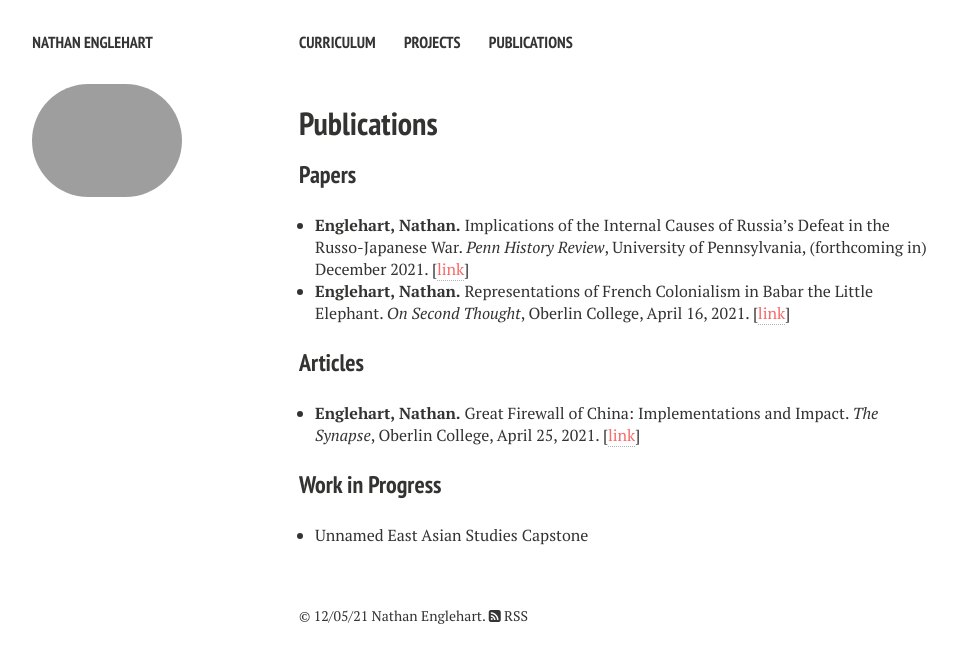
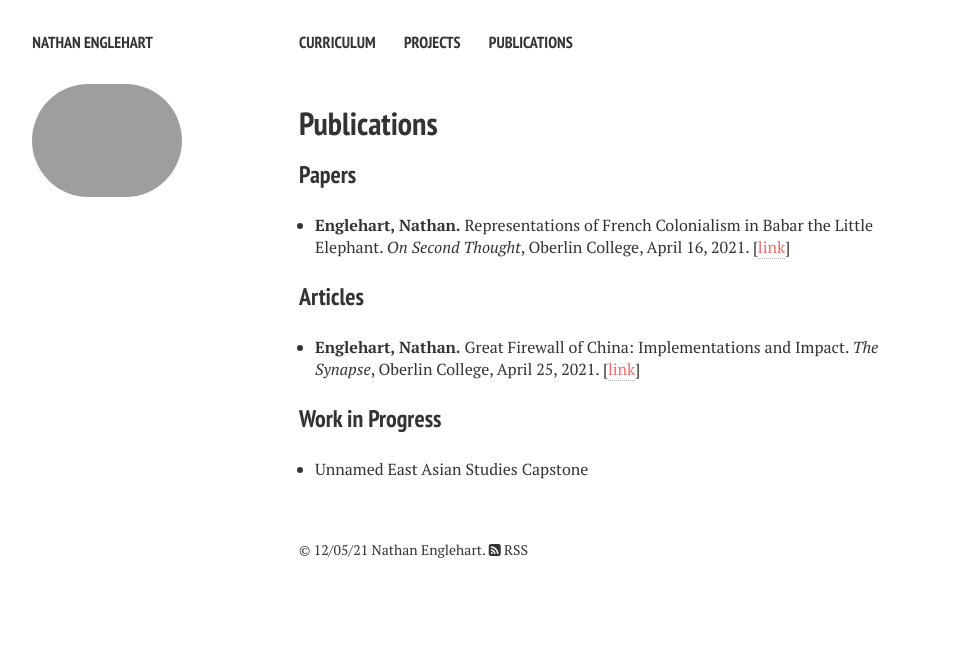
Before and after one commit to nathanenglehart/nathanenglehart.github.io, a Jekyll site: the page built from publications.md, in a window 1280 px wide. Shown: the top 663 px of the page, without its empty margins (21-978 px from the left). Built offline with Jekyll 4.4.1, drawn with Linux system fonts in a browser that asks for light colours; nearby versions of some CDN libraries.

Commit message:
Update publications.html

```diff
--- a/_layouts/publications.html
+++ b/_layouts/publications.html
@@ -83,7 +83,7 @@
 	<h1>Publications</h1>
 	<h3>Papers</h3>
 	<ul style="padding-left: 1em !important;">
-		<li><b>Englehart, Nathan.</b> Implications of the Internal Causes of Russia’s Defeat in the Russo-Japanese War. <i>Penn History Review</i>, University of Pennsylvania, (forthcoming in) December 2021. [<a style="color: #f56a6a !important;" href="">link</a>]</li>
+		<!--<li><b>Englehart, Nathan.</b> Implications of the Internal Causes of Russia’s Defeat in the Russo-Japanese War. <i>Penn History Review</i>, University of Pennsylvania, (forthcoming in) December 2021. [<a style="color: #f56a6a !important;" href="">link</a>]</li> -->
 		<li><p><b>Englehart, Nathan.</b> Representations of French Colonialism in Babar the Little Elephant. <i>On Second Thought</i>, Oberlin College, April 16, 2021. [<a style="color: #f56a6a !important;" href="https://oberlinost.wordpress.com/2021/04/16/representations-of-french-colonialism-in-the-story-of-babar-the-little-elephant/">link</a>]</p></li>
 	</ul>
 	<h3>Articles</h3>
```
